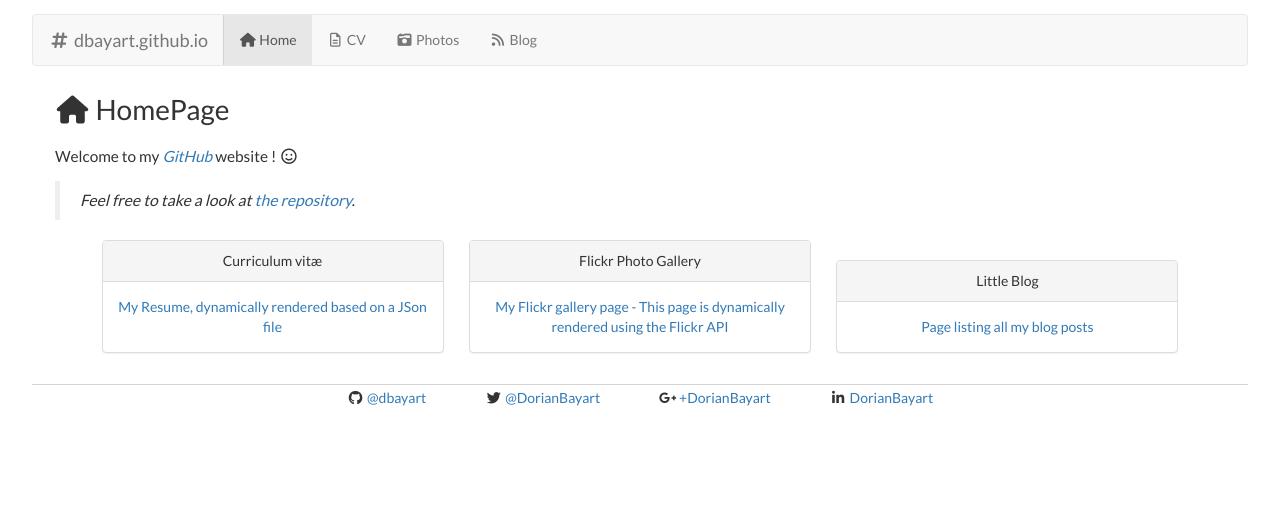
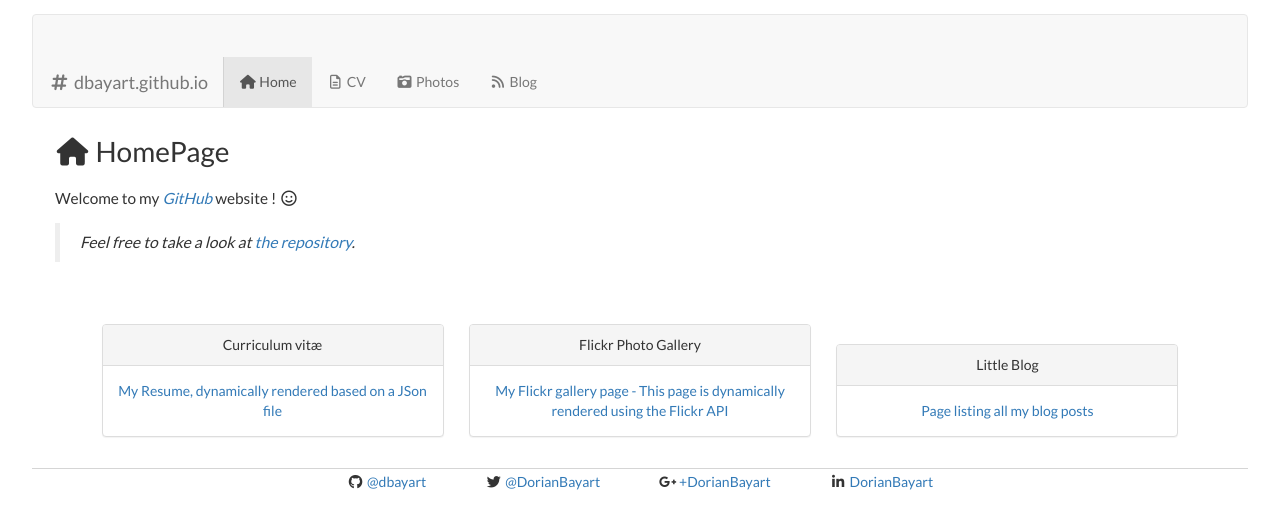
Before and after one commit to dorianbayart/dorianbayart.github.io, a Jekyll site: the page built from index.md, in a window 1280 px wide. Shown: the top 529 px of the page. Built offline with Jekyll 4.4.1, drawn with Linux system fonts in a browser that asks for light colours; nearby versions of some CDN libraries.

Commit message:
Update homepage.css

```diff
--- a/css/homepage.css
+++ b/css/homepage.css
@@ -1,6 +1,7 @@
 
 .container-fluid {
-    text-align: center;
+	text-align: center;
+	padding-top: 3em;
 }
 
 .panel {
@@ -33,9 +34,10 @@ blockquote > p {
 
 @media only screen and (max-width: 840px) {
 	.panel {
-        display: inline-block;
-        width: 90%;
-        margin-left: 1%;
-        margin-right: 1%;
-    }
+		width: 90%;
+	}
+	.container-fluid {
+		padding-top: 1em;
+	}
+
 }
```
